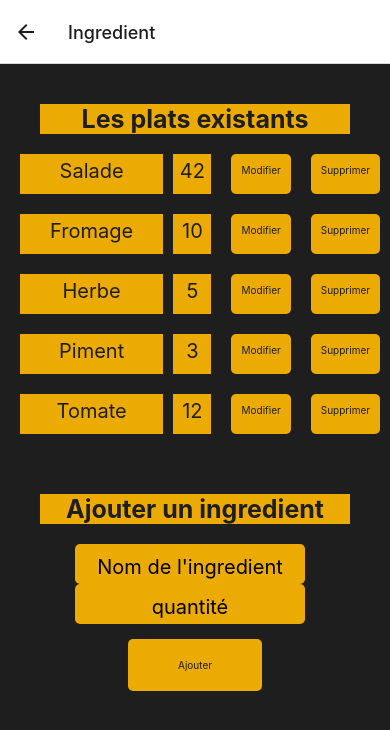
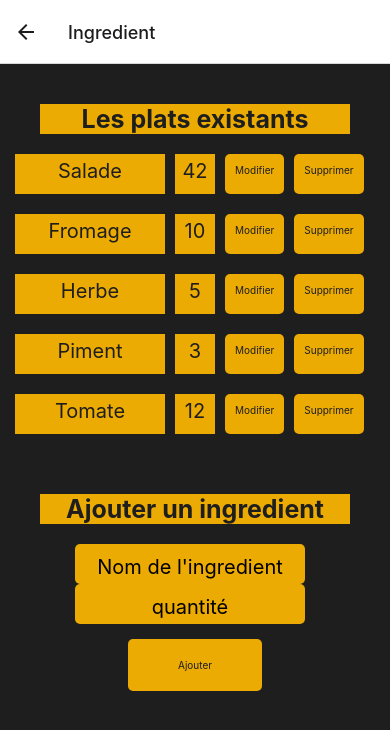
Before and after one commit to williamdourlens/stockApp, a React Native app: screen /Ingredient in a window 390 px wide. Shown: the top 730 px of the page. Built offline with nearby package versions, Linux system fonts and the light colour scheme; no server answers.

Commit message:
Arrangement des tailles

```diff
--- a/screens/Categories.js
+++ b/screens/Categories.js
@@ -59,7 +59,7 @@ const styles = StyleSheet.create({
   },
   div: {
     flexDirection: 'row',
-    marginLeft: 20,
+    marginLeft: 15,
     marginBottom: 20,
   },
   namecateg: {
@@ -71,14 +71,14 @@ const styles = StyleSheet.create({
     paddingTop: 5,
     textAlign: 'center',
     justifyContent: 'center',
-    marginRight: 10,
+    marginRight: 5,
   },
   button: {
     backgroundColor: '#ECAB03',
     paddingVertical: 10,
     paddingHorizontal: 20,
     borderRadius: 5,
-    marginHorizontal: 10,
+    marginHorizontal: 5,
   },
   buttonText: {
     color: '#1E1E1E',
--- a/screens/Ingredient.js
+++ b/screens/Ingredient.js
@@ -66,7 +66,7 @@ const styles = StyleSheet.create({
   },
   div: {
     flexDirection: 'row',
-    marginLeft: 20,
+    marginLeft: 15,
     marginBottom: 20,
   },
   div2: {
@@ -93,14 +93,14 @@ const styles = StyleSheet.create({
     paddingTop: 5,
     textAlign: 'center',
     justifyContent: 'center',
-    marginRight: 10,
+    marginRight: 5,
   },
   button: {
     backgroundColor: '#ECAB03',
     paddingVertical: 10,
     paddingHorizontal: 10,
     borderRadius: 5,
-    marginHorizontal: 10,
+    marginHorizontal: 5,
   },
   buttonText: {
     color: '#1E1E1E',
--- a/screens/Plats.js
+++ b/screens/Plats.js
@@ -16,8 +16,8 @@ const Plats = () => {
         data.map((item) => (
           <View style={styles.div} key={item.id_categorie}>
             <Text style={styles.nameplat}>{item.nom}</Text>
-            <Text style={styles.infoplat}>{item.quantite}</Text>
-            <Text style={styles.infoplat}>{item.prix}</Text>
+            <Text style={[styles.infoplat, styles.quantite]} >{item.quantite}</Text>
+            <Text style={[styles.infoplat, styles.prix]}>{item.prix}</Text>
 
 
             <TouchableOpacity style={styles.button}>
@@ -74,25 +74,30 @@ const styles = StyleSheet.create({
     paddingTop: 5,
     textAlign: 'center',
     justifyContent: 'center',
-    marginRight: 10,
+    marginRight: 5,
   },
   infoplat: {
     color: '#1E1E1E',
     backgroundColor: '#ECAB03',
-    width: 40,
     height: 40,
     fontSize: 20,
     paddingTop: 5,
     textAlign: 'center',
     justifyContent: 'center',
-    marginRight: 10,
+    marginRight: 5,
+  },
+  quantite: {
+    width: 30,
+  },
+  prix: {
+    width: 50,
   },
   button: {
     backgroundColor: '#ECAB03',
     paddingVertical: 10,
     paddingHorizontal: 20,
     borderRadius: 5,
-    marginHorizontal: 10,
+    marginHorizontal: 5,
   },
   buttonText: {
     color: '#1E1E1E',
```
